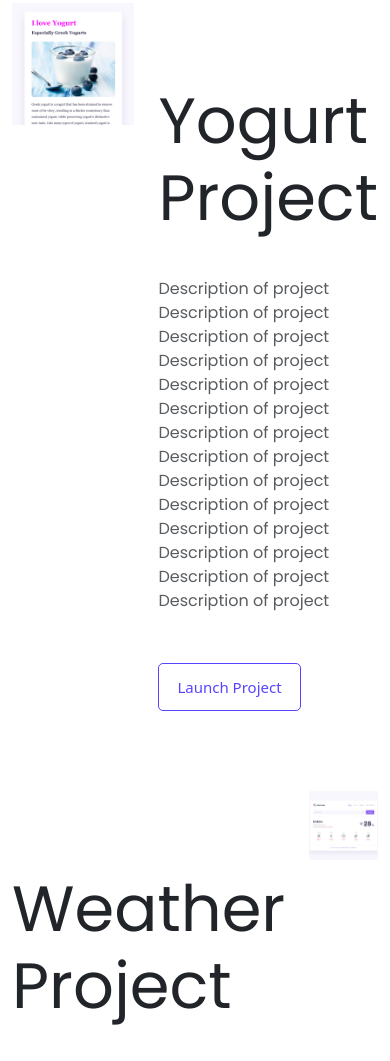
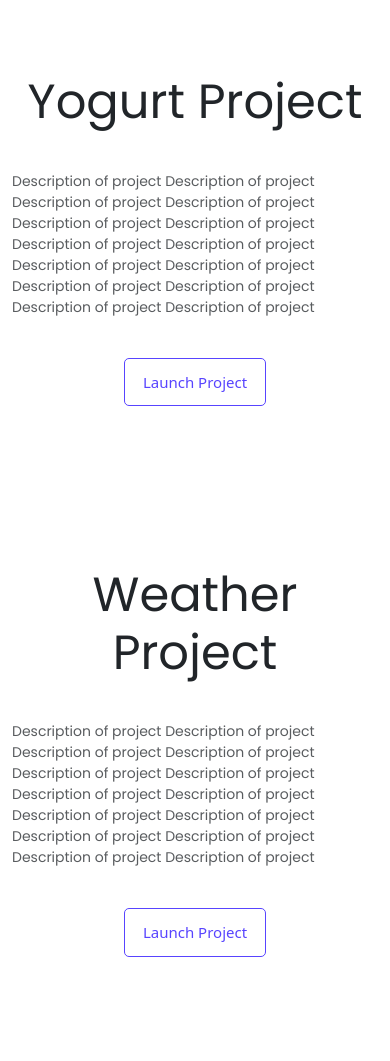
Before and after one commit to tdang021/portfolio-project, a plain HTML site: page index.html in a window 390 px wide. Shown: the part 936-1997 px from the top of the page. Drawn offline with nearby package versions, Linux system fonts and the light colour scheme.

Commit message:
Updated responsiveness of grid and elements using boostrap/@media

```diff
--- a/index.html
+++ b/index.html
@@ -38,10 +38,10 @@
 
     <div class="container">
       <div class="row">
-        <div class="col">
+        <div class="col-md-6">
           <img src="images/yogurt.png" class="img-fluid" />
         </div>
-        <div class="col">
+        <div class="col-md-6">
           <h2>Yogurt Project</h2>
           <p class="text-muted">
             Description of project Description of project Description of project
@@ -55,7 +55,7 @@
       </div>
 
       <div class="row">
-        <div class="col">
+        <div class="col-md-6">
           <h2>Weather Project</h2>
           <p class="text-muted">
             Description of project Description of project Description of project
@@ -66,16 +66,16 @@
           </p>
           <button class="project-button">Launch Project</button>
         </div>
-        <div class="col">
+        <div class="col-md-6">
           <img src="images/weather.png" class="img-fluid" />
         </div>
       </div>
 
       <div class="row">
-        <div class="col">
+        <div class="col-md-6">
           <img src="images/yoga.png" class="img-fluid" />
         </div>
-        <div class="col">
+        <div class="col-md-6">
           <h2>Yoga Project</h2>
           <p class="text-muted">
             Description of project Description of project Description of project
--- a/source/style.css
+++ b/source/style.css
@@ -70,3 +70,20 @@ p.title {
   margin-top: 10px;
   margin-bottom: 80px;
 }
+
+@media (max-width: 700px) {
+  img {
+    display: none;
+  }
+  h2 {
+    font-size: 48px;
+    text-align: center;
+  }
+  p {
+    font-size: 14px;
+  }
+  button {
+    display: block;
+    margin: 0 auto;
+  }
+}
```
